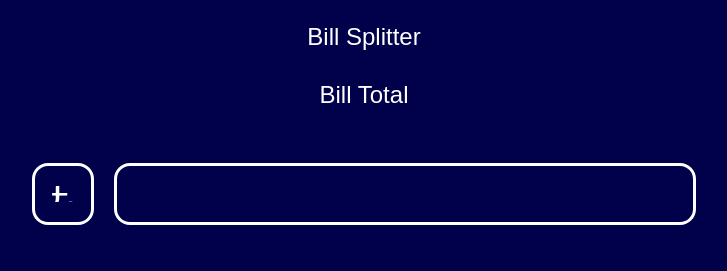
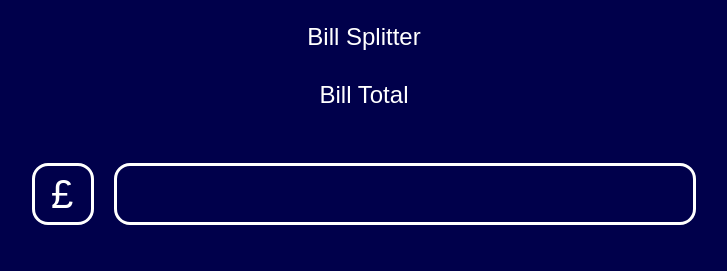
Before and after one commit to Phildallen/bill-spliting-calculator, a React (Create React App) app: page / in a window 1280 px wide. Shown: the top 271 px of the page, without its empty margins (276-1003 px from the left). Built offline with nearby package versions, Linux system fonts and the light colour scheme; a web font is replaced by a local one.

Commit message:
currency formatting fixed on iOS

```diff
--- a/src/components/css/index.css
+++ b/src/components/css/index.css
@@ -3,6 +3,7 @@
     font-family: 'Sulphur Point', sans-serif;
     font-weight: 400;
     line-height: 0.4;
+    -webkit-appearance: none;
 }
 
 body {
@@ -62,11 +63,13 @@ input, .currency {
     width: 6.8vh;
     align-self: center;
     text-align: center;
-    outline:none
+    line-height: 4vh;
+    outline:none;
+    -webkit-appearance: none;
 }
 
 .chf {
-    font-size: 2vh;
+    font-size: 3vh;
     height: 6vh;
     padding-top: 1vh;
 }
```
